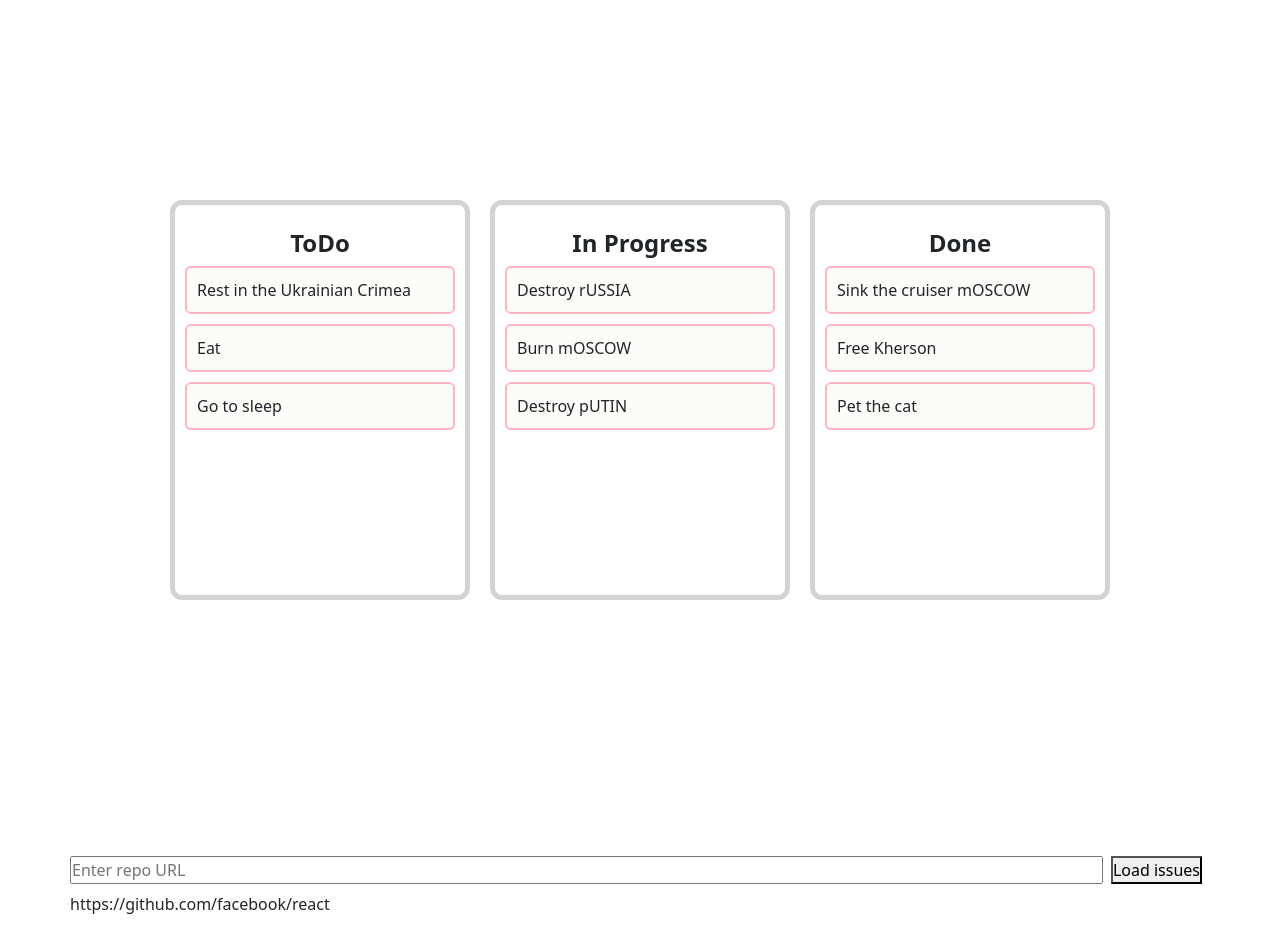
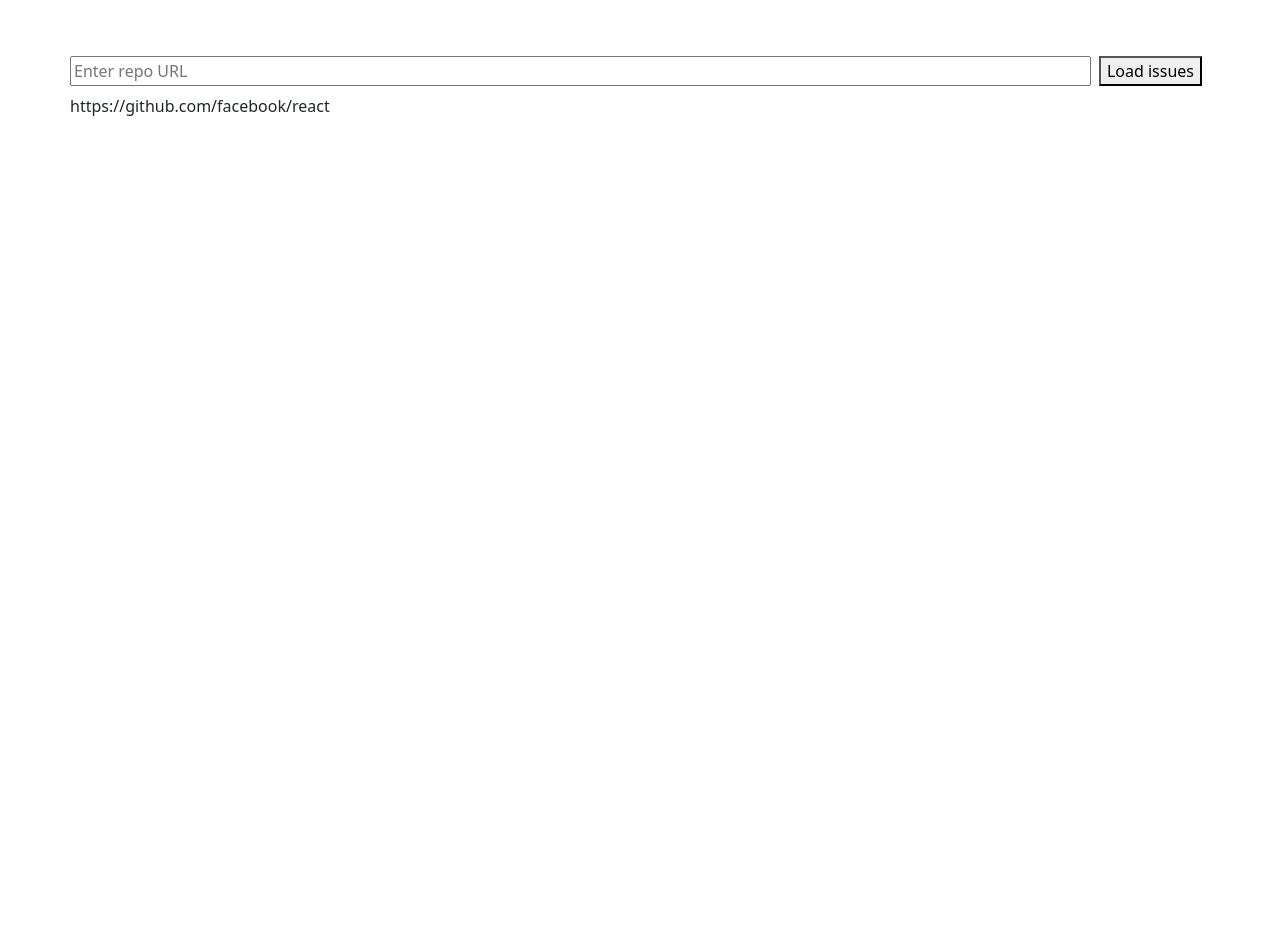
Before and after one commit to radiatom/-github-test-task, a React (Create React App) app: page / in a window 1280 px wide. After the commit the page ends 800 px from the top, so only its background shows below. Built offline with nearby package versions, Linux system fonts and the light colour scheme.

Commit message:
Clear DnD from css add bootsrap, refactor

```diff
--- a/src/App.tsx
+++ b/src/App.tsx
@@ -12,15 +12,13 @@ import DnD from './components/DnD/DnD';
 function App() {
   return (
     <div>
-      <DnD />
       <DndProvider backend={HTML5Backend}>
         <Search />
         <Container className='p-0'>
-          <Row className='p-0'>
-            <Col className='p-0'><ToDoList /></Col>
-            <Col className='p-0'><InProgressList /></Col>
-            <Col className='p-0'><DoneList /></Col>
-          </Row>
+            <DnD />
+            {/* <Col className='p-0'><ToDoList /></Col> */}
+            {/* <Col className='p-0'><InProgressList /></Col> */}
+            {/* <Col className='p-0'><DoneList /></Col> */}
         </Container>
       </DndProvider>
     </div>
--- a/src/components/DnD/DnD.css
+++ /dev/null
@@ -1,41 +0,0 @@
-* {
-    padding: 0;
-    margin: 0;
-    box-sizing: border-box;
-}
-
-.dnd {
-    width: 100vw;
-    height: 100vh;
-    display: flex;
-    align-items: center;
-    justify-content: center;
-}
-
-.board {
-    min-width: 300px;
-    min-height: 400px;
-    border: 5px solid lightgray;
-    padding: 20px 10px;
-    border-radius: 12px;
-    margin: 10px;
-    display: flex;
-    align-items: center;
-    flex-direction: column;
-}
-
-.board__title {
-    font-size: 1.5rem;
-    font-weight: 700;
-
-}
-
-.item {
-    width: 100%;
-    border: 2px solid lightpink;
-    padding: 10px;
-    border-radius: 6px;
-    margin: 5px 0;
-    cursor: grab;
-    background-color: #fcfcf9;
-}
--- a/src/components/DnD/DnD.jsx
+++ b/src/components/DnD/DnD.jsx
@@ -1,35 +1,25 @@
-import React, { useState } from 'react';
-import './DnD.css'
+import React, { useState, useEffect } from 'react';
+import { issuesListsDataSelector } from '../../selectors/selectors';
+import { useSelector } from 'react-redux';
+import { Card, Col, Container, Row } from 'react-bootstrap';
 
 const DnD = () => {
-    const [boards, setBoards] = useState([
-        { id: 1, title: "ToDo", items: [{ id: 1, title: 'Rest in the Ukrainian Crimea' }, { id: 2, title: 'Eat' }, { id: 3, title: 'Go to sleep' }] },
-        { id: 2, title: "In Progress", items: [{ id: 4, title: 'Destroy rUSSIA' }, { id: 5, title: 'Burn mOSCOW' }, { id: 6, title: 'Destroy pUTIN' }] },
-        { id: 3, title: "Done", items: [{ id: 7, title: 'Sink the cruiser mOSCOW' }, { id: 8, title: 'Free Kherson' }, { id: 9, title: 'Pet the cat' }] },
-    ])
+    const [boards, setBoards] = useState([])
+    const issueData = useSelector(issuesListsDataSelector)
+    useEffect(() => {
+        setBoards(issueData)
+    }, [issueData])
 
     const [currentBoard, setCurrentBoard] = useState(null)
     const [currentItem, setCurrentItem] = useState(null)
-    const dragOverHandler = (e) => {
-        e.preventDefault()
-        if (e.target.className === 'item') {
-            e.target.style.boxShadow = '0 4px 3px gray'
-        }
-    }
-    const dragLeaveHandler = (e) => {
-        e.target.style.boxShadow = 'none'
-    }
-    const dragStartHandler = (e, board, item) => {
+
+    const dragStartHandler = (board, item) => {
         setCurrentBoard(board)
         setCurrentItem(item)
     }
-    const dragEndHandler = (e) => {
-        e.target.style.boxShadow = 'none'
-    }
+
     const dropHandler = (e, board, item) => {
-
         e.stopPropagation()
-
         e.preventDefault()
         const currentIndex = currentBoard.items.indexOf(currentItem)
         currentBoard.items.splice(currentIndex, 1)
@@ -44,9 +34,8 @@ const DnD = () => {
             }
             return b
         }))
-        e.target.style.boxShadow = 'none'
     }
-    const dropCardHandler = (e, board) => {
+    const dropCardHandler = (board) => {
         board.items.push(currentItem)
         const currentIndex = currentBoard.items.indexOf(currentItem)
         currentBoard.items.splice(currentIndex, 1)
@@ -59,32 +48,36 @@ const DnD = () => {
             }
             return b
         }))
-        e.target.style.boxShadow = 'none'
     }
+
     return (
-            <div className='dnd'>
+        <Row className='p-0'>
             {boards.map(board =>
-                    <div
-                        className='board'
-                        onDragOver={(e) => dragOverHandler(e)}
-                        onDrop={(e) => dropCardHandler(e, board)}
+                <Col
+                    className='p-0'
+                    onDragOver={(e) => e.preventDefault()}
+                    onDrop={(e) => dropCardHandler(board)}
                 >
-                        <div className='board__title'>{board.title}</div>
+                    <Container className='p-2 h-100'>
+                        <h3 className="text-center ">{board.title}</h3>
+                        <Card border="primary h-100 w-100 bg-secondary" >
                             {board.items.map(item =>
-                            <div
-                                onDragOver={(e) => dragOverHandler(e)}
-                                onDragLeave={(e) => dragLeaveHandler(e)}
-                                onDragStart={(e) => dragStartHandler(e, board, item)}
-                                onDragEnd={(e) => dragEndHandler(e)}
+                                <Container
+                                    onDragStart={(e) => dragStartHandler(board, item)}
                                     onDrop={(e) => dropHandler(e, board, item)}
-                                // className="todo"
                                     draggable={true}
-                                className='item'
                                 >
-                                {item.title}</div>)}
-                    </div>
+                                    <Card border="primary p-2 mt-2 mb-2 " >
+                                        <p className='fw-bold' >{item.title}</p>
+                                        <p>#{item.number} time of last activity: {item.created_at}</p>
+                                        <p>{item.login} | coments: {item.comments}</p>
+                                    </Card>
+                                </Container>)}
+                        </Card>
+                    </Container>
+                </Col>
             )}
-            </div>
+        </Row>
     );
 }
 
--- a/src/components/Issue/Issue.tsx
+++ b/src/components/Issue/Issue.tsx
@@ -77,7 +77,7 @@ const Issue: React.FC<propsType> = ({ id, title, index, moveCard, number, create
     drag(drop(ref))
     return (
         <Container>
-            <Card ref={ref} border="primary p-2 mt-2 mb-2 " data-handler-id={handlerId}>
+            <Card ref={ref} border="primary p-2 mt-2 mb-2 cursor-grab " data-handler-id={handlerId}>
                 <p className='fw-bold' >{title}</p>
                 <p>#{number} time of last activity: {created_at}</p>
                 <p>{login} | coments: {comments}</p>
--- a/src/components/Search/Search.tsx
+++ b/src/components/Search/Search.tsx
@@ -6,6 +6,7 @@ import { setInProgressListIssues } from '../../reactRedux/InProgressListReducer'
 import { setDoneListIssues } from '../../reactRedux/DoneListReducer';
 import Form from 'react-bootstrap/Form'
 import { Container } from 'react-bootstrap';
+import { setListIssues } from '../../reactRedux/Reducer';
 
 
 const Search = () => {
@@ -28,6 +29,8 @@ const Search = () => {
         dispatch(setToDoListIssues(owner, repo))
         dispatch(setInProgressListIssues(owner, repo))
         dispatch(setDoneListIssues(owner, repo))
+        dispatch(setListIssues(owner, repo))
+
         openLink()
     }
     return (
--- /dev/null
+++ b/src/reactRedux/Reducer.ts
@@ -0,0 +1,95 @@
+import { ThunkDispatch } from "redux-thunk"
+import { getDataClosedIssues, getDataOpenIssues } from "../api/api"
+
+
+const SET_DATA_LIST: string = 'Reducer/SET_DATA_LIST'
+export const setDataList = (res: any) => {
+    return {
+        type: SET_DATA_LIST,
+        data: res
+    }
+}
+const defoultState = {
+    data: []
+}
+
+const Reducer = (state = defoultState, action: any) => {
+    switch (action.type) {
+        case SET_DATA_LIST:
+            return {
+                ...state,
+                data: action.data
+            }
+        default:
+            return state
+    }
+}
+
+export const setListIssues = (owner: string, repo: string): any => async (dispatch: any) => {
+    let id = 1
+
+    const dataIssue = await getDataOpenIssues(owner, repo)
+    const issuesOpen: any = []
+    if (dataIssue !== undefined) {
+        for (let a = 0; a < dataIssue.length; a++) {
+            if (dataIssue[a].created_at === dataIssue[a].updated_at) {
+                let obj: any = {
+                    id: id ,
+                    title: dataIssue[a].title,
+                    number: dataIssue[a].number,
+                    created_at: dataIssue[a].created_at,
+                    login: dataIssue[a].user.login,
+                    comments: dataIssue[a].comments,
+                }
+                issuesOpen.push(obj)
+                id++
+            }
+        }
+    }
+
+    const issuesInProgress: any = []
+    if (dataIssue !== undefined) {
+        for (let a = 0; a < dataIssue.length; a++) {
+            if (dataIssue[a].created_at !== dataIssue[a].updated_at) {
+                let obj: any = {
+                    id: id,
+                    title: dataIssue[a].title,
+                    number: dataIssue[a].number,
+                    created_at: dataIssue[a].created_at,
+                    login: dataIssue[a].user.login,
+                    comments: dataIssue[a].comments,
+                }
+                issuesInProgress.push(obj)
+                id++
+            }
+        }
+    }
+
+    const DataClosedIssues = await getDataClosedIssues(owner, repo)
+    const issuesDone: any = []
+    if (DataClosedIssues !== undefined) {
+        for (let a = 0; a < DataClosedIssues.length; a++) {
+            let obj: any = {
+                id: id,
+                title: DataClosedIssues[a].title,
+                number: DataClosedIssues[a].number,
+                created_at: DataClosedIssues[a].closed_at,
+                login: DataClosedIssues[a].user.login,
+                comments: DataClosedIssues[a].comments,
+            }
+            issuesDone.push(obj)
+            id++
+        }
+    }
+
+    const res: any = []
+    const issuesOpenCard = { id: 1, title: "ToDo", items: issuesOpen }
+    res.push(issuesOpenCard)
+    const issuesInProgressCard = { id: 2, title: "In Progress", items: issuesInProgress }
+    res.push(issuesInProgressCard)
+    const issuesDoneCard = { id: 3, title: "Done", items: issuesDone }
+    res.push(issuesDoneCard)
+
+    dispatch(setDataList(res))
+}
+export default Reducer
--- a/src/reactRedux/redux.ts
+++ b/src/reactRedux/redux.ts
@@ -3,11 +3,13 @@ import thunkMiddleware from "redux-thunk";
 import ToDoListReducer from "./ToDoListReducer";
 import InProgressListReducer from "./InProgressListReducer";
 import DoneListReducer from "./DoneListReducer";
+import Reducer from "./Reducer";
 
 const redusers = combineReducers({
     toDoListIssues: ToDoListReducer,
     inProgressListIssues: InProgressListReducer,
-    doneListIssues: DoneListReducer
+    doneListIssues: DoneListReducer,
+    reducer: Reducer
 })
 type reducersType = typeof redusers
 export type appStateType= ReturnType<reducersType>
--- a/src/selectors/selectors.ts
+++ b/src/selectors/selectors.ts
@@ -9,3 +9,6 @@ export const issueInProgressListDataSelector = (state: appStateType) => {
 export const issueDoneListDataSelector = (state: appStateType) => {
     return state.doneListIssues.data
 }
+export const issuesListsDataSelector = (state: any) => {
+    return state.reducer.data
+}
```
Lines whose indentation alone changed are shown as unchanged.
